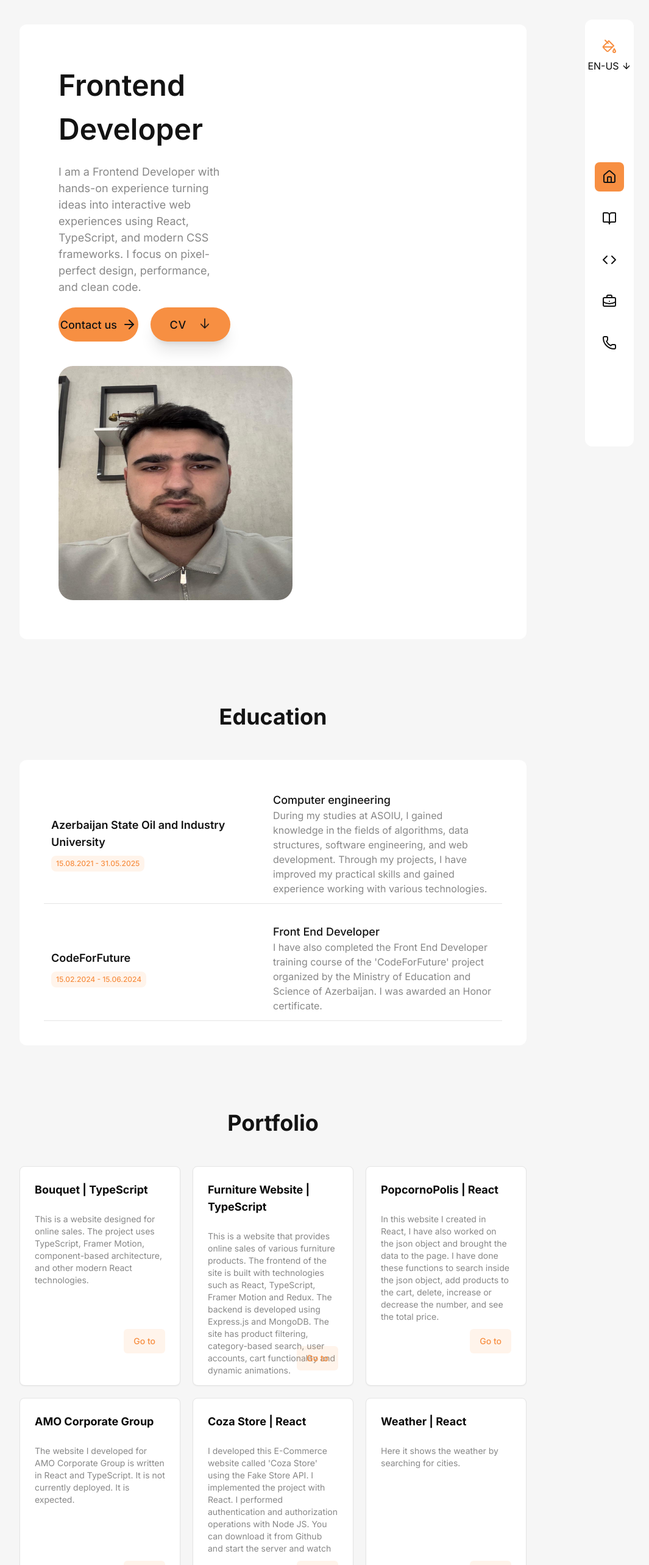
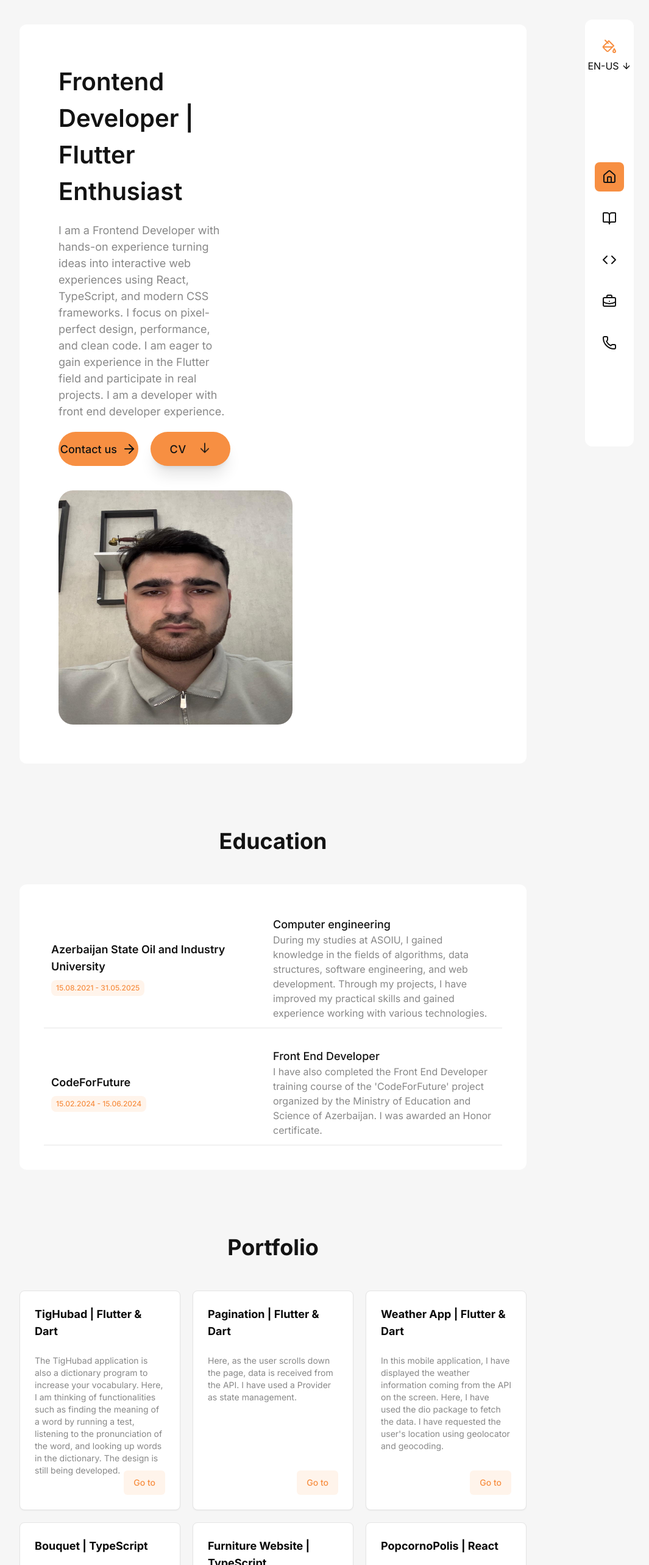
Before and after one commit to MhrrmliEltac/Portfolio-New, a React (Vite) app: page / in a window 1280 px wide. Shown: the top 2566 px of the page at 61% size, without its empty margins (192-1257 px from the left). Built offline with nearby package versions, Linux system fonts and the light colour scheme; a web font is replaced by a local one.

Commit message:
Portfolio

```diff
--- a/src/_mock/Portfolio.ts
+++ b/src/_mock/Portfolio.ts
@@ -6,6 +6,27 @@ export interface ProjecDataType {
 }
 
 export const ProjecData: ProjecDataType[] = [
+  {
+    id: 113,
+    title: "TigHubad | Flutter & Dart",
+    description:
+      "TigHubad applikasiyasın da söz bazanızı artırmaq üçün lüğət proqramıdı. Burada test işliyərək sözün mənasını tapmaq, sözün deyilişinə qulaq asmaq və lüğətdən söz axtarmaq bu kimi funksionallıqlar düşünürəm. Hələki dizayn hazırlanır",
+    link: ["https://github.com/MhrrmliEltac/TigHubad.git"],
+  },
+  {
+    id: 11,
+    title: "Pagination | Flutter & Dart",
+    description:
+      "Burada istifadəçi səhifə də aşağı doğru hərəkət elətdirdikcə api-dan məlumatlar gəlir. State management olaraq Provider istifadə etmişəm.",
+    link: ["https://github.com/MhrrmliEltac/Pagination_Flutter.git"],
+  },
+  {
+    id: 12,
+    title: "Weather App | Flutter & Dart",
+    description:
+      "Bu mobil applikasiya da api-dan gələn hava məlumatını ekranda göstərmişəm. Burada dio paketindən istifadə edərək, məlumatları gətirmişəm. Geolocator və geocoding vasitəsilə istifadəçinin məkanını alıb istək atmışam",
+    link: ["https://github.com/MhrrmliEltac/Weather_App.git"],
+  },
   {
     id: 1,
     title: "Bouquet | TypeScript",
--- a/src/_mock/Skills.ts
+++ b/src/_mock/Skills.ts
@@ -4,13 +4,17 @@ export type SkillType = {
 };
 
 export const SkillData: SkillType[] = [
-  { id: 15, skill: "HTML5" },
-  { id: 16, skill: "JavaScript" },
   { id: 17, skill: "HTML" },
   { id: 18, skill: "CSS" },
+  { id: 16, skill: "JavaScript" },
   { id: 14, skill: "React.js" },
   { id: 2, skill: "TypeScript" },
-  { id: 12, skill: "Redux" },
+  { id: 4123, skill: "Dart" },
+  { id: 4, skill: "Flutter" },
+  { id: 412, skill: "Dio" },
+  { id: 43, skill: "Provider" },
+  { id: 45, skill: "State Management" },
+  { id: 123, skill: "Redux" },
   { id: 19, skill: "Redux Toolkit" },
   { id: 1233, skill: "React Router" },
   { id: 5, skill: "Web Applications" },
@@ -21,12 +25,7 @@ export const SkillData: SkillType[] = [
   { id: 1, skill: "Motion Framer" },
   { id: 7, skill: "GitHub" },
   { id: 111, skill: "Version control" },
-  { id: 11, skill: "Node.js" },
-  { id: 10, skill: "Express.js" },
-  { id: 8, skill: "MongoDB" },
   { id: 6, skill: "MySql" },
   { id: 62, skill: "Figma" },
   { id: 64, skill: "Responsive Design" },
-  { id: 3, skill: "Bitrix" },
-  { id: 4, skill: "Odoo" },
 ];
--- a/src/components/sections/HeroSection.tsx
+++ b/src/components/sections/HeroSection.tsx
@@ -18,12 +18,12 @@ const HeroSection = () => {
     >
       <div className="flex justify-between items-center flex-wrap gap-10 bg-white rounded-xl p-16 transition-all duration-300 hover:shadow-md">
         <div className="flex flex-col gap-5 lg:w-2/5 w-full">
-          <h3 className="text-[48px] font-semibold text-[#131313]">
-            Frontend Developer
+          <h3 className="text-[40px] font-semibold text-[#131313]">
+            Frontend Developer | Flutter Enthusiast
           </h3>
           <p className="text-[18px] text-[#888888] font-[400]">
             {t(
-              "Mən, React, TypeScript və müasir CSS framework-lərindən istifadə edərək ideyaları interaktiv veb təcrübələrə çevirən praktiki təcrübəyə malik bir Frontend Developeram. Piksel dəqiqliyində dizayna, performansa və təmiz koda xüsusi önəm verirəm."
+              "Mən, React, TypeScript və müasir CSS framework-lərindən istifadə edərək ideyaları interaktiv veb təcrübələrə çevirən praktiki təcrübəyə malik bir Frontend Developeram. Piksel dəqiqliyində dizayna, performansa və təmiz koda xüsusi önəm verirəm. Flutter sahəsin də təcrübə qazanmağa və real layihələr də iştirak etməyə həvəsliyəm. Front end developer təcrübəsinə sahib bir developerəm"
             )}
           </p>
           <div className="flex gap-5">
--- a/src/lib/i18n/locales/en.json
+++ b/src/lib/i18n/locales/en.json
@@ -4,7 +4,7 @@
   "Şəhər": "City",
   "Azərbaycan": "Azerbaijan",
   "Təhsil": "Education",
-  "Mən, React, TypeScript və müasir CSS framework-lərindən istifadə edərək ideyaları interaktiv veb təcrübələrə çevirən praktiki təcrübəyə malik bir Frontend Developeram. Piksel dəqiqliyində dizayna, performansa və təmiz koda xüsusi önəm verirəm.": "I am a Frontend Developer with hands-on experience turning ideas into interactive web experiences using React, TypeScript, and modern CSS frameworks. I focus on pixel-perfect design, performance, and clean code.",
+  "Mən, React, TypeScript və müasir CSS framework-lərindən istifadə edərək ideyaları interaktiv veb təcrübələrə çevirən praktiki təcrübəyə malik bir Frontend Developeram. Piksel dəqiqliyində dizayna, performansa və təmiz koda xüsusi önəm verirəm. Flutter sahəsin də təcrübə qazanmağa və real layihələr də iştirak etməyə həvəsliyəm. Front end developer təcrübəsinə sahib bir developerəm": "I am a Frontend Developer with hands-on experience turning ideas into interactive web experiences using React, TypeScript, and modern CSS frameworks. I focus on pixel-perfect design, performance, and clean code. I am eager to gain experience in the Flutter field and participate in real projects. I am a developer with front end developer experience.",
   "Azerbaijan Dövlət Neft və Sənaye Universiteti": "Azerbaijan State Oil and Industry University",
   "Kompyuter mühəndisliyi": "Computer engineering",
   "ASOİU-da təhsil aldığım müddətdə alqoritmlər, verilənlər strukturu, proqram mühəndisliyi və web development sahələrində biliklər əldə etmişəm. Layihələrim vasitəsilə praktiki bacarıqlarımı artırmışam və müxtəlif texnologiyalarla işləmə təcrübəsi qazanmışam.": "During my studies at ASOIU, I gained knowledge in the fields of algorithms, data structures, software engineering, and web development. Through my projects, I have improved my practical skills and gained experience working with various technologies.",
@@ -30,5 +30,8 @@
   "Mesaj göndər": "Send message",
   "Ölkə": "Country",
   "Küçə": "Street",
-  "Ö.F. Nemanzadə küç 28": "Ö.F. Nemanzade street 28"
+  "Ö.F. Nemanzadə küç 28": "Ö.F. Nemanzade street 28",
+  "Bu mobil applikasiya da api-dan gələn hava məlumatını ekranda göstərmişəm. Burada dio paketindən istifadə edərək, məlumatları gətirmişəm. Geolocator və geocoding vasitəsilə istifadəçinin məkanını alıb istək atmışam": "In this mobile application, I have displayed the weather information coming from the API on the screen. Here, I have used the dio package to fetch the data. I have requested the user's location using geolocator and geocoding.",
+  "Burada istifadəçi səhifə də aşağı doğru hərəkət elətdirdikcə api-dan məlumatlar gəlir. State management olaraq Provider istifadə etmişəm.": "Here, as the user scrolls down the page, data is received from the API. I have used a Provider as state management.",
+  "TigHubad applikasiyasın da söz bazanızı artırmaq üçün lüğət proqramıdı. Burada test işliyərək sözün mənasını tapmaq, sözün deyilişinə qulaq asmaq və lüğətdən söz axtarmaq bu kimi funksionallıqlar düşünürəm. Hələki dizayn hazırlanır": "The TigHubad application is also a dictionary program to increase your vocabulary. Here, I am thinking of functionalities such as finding the meaning of a word by running a test, listening to the pronunciation of the word, and looking up words in the dictionary. The design is still being developed."
 }
```
